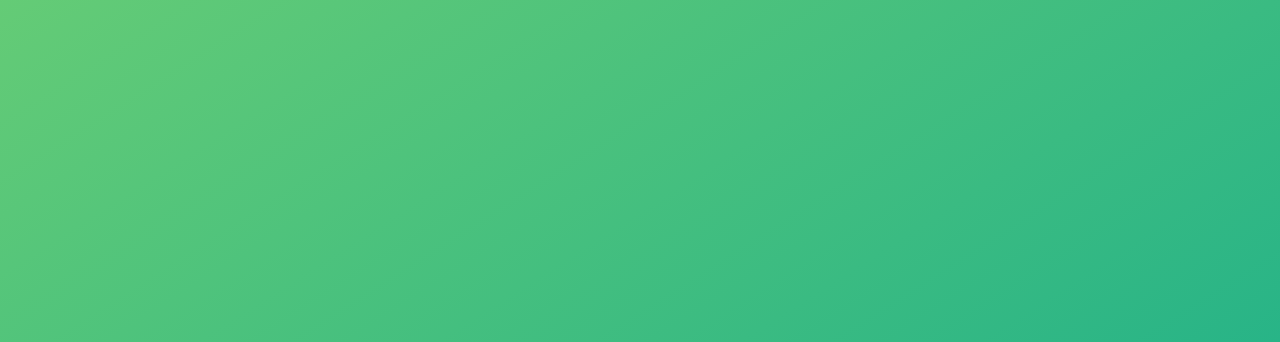
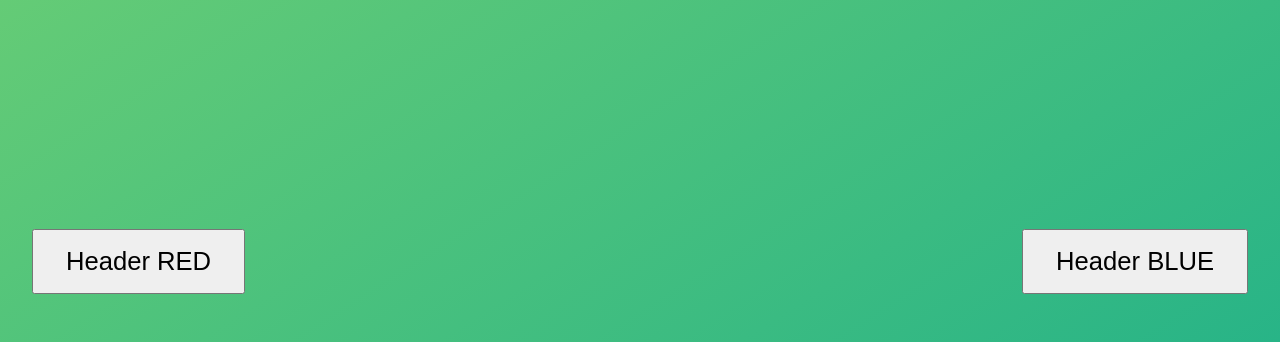
Before and after one commit to Dino27sm/UDEMY-JS-Course, a plain HTML site: page 10-Functions/index.html in a window 1280 px wide. Shown: the part 474-816 px from the top of the page. Drawn offline with Linux system fonts and the light colour scheme.

Commit message:
Update index.html

```diff
--- a/10-Functions/index.html
+++ b/10-Functions/index.html
@@ -29,10 +29,23 @@
         position: absolute;
         top: 2rem;
       }
+      .btnRed,
+      .btnBlue {
+        font-size: 1.6rem;
+        padding: 1rem 2rem;
+        position: absolute;
+        bottom: 2rem;
+      }
       .buy {
         left: 2rem;
       }
       .poll {
+        right: 2rem;
+      }
+      .btnRed {
+        left: 2rem;
+      }
+      .btnBlue {
         right: 2rem;
       }
     </style>
@@ -41,6 +54,8 @@
     <h1>A Closer Look at Functions</h1>
     <button class="buy">Buy new plane 🛩</button>
     <button class="poll">Answer poll ⁉️</button>
+    <button class="btnRed">Header RED</button>
+    <button class="btnBlue">Header BLUE</button>
     <script src="script.js"></script>
   </body>
 </html>
```
